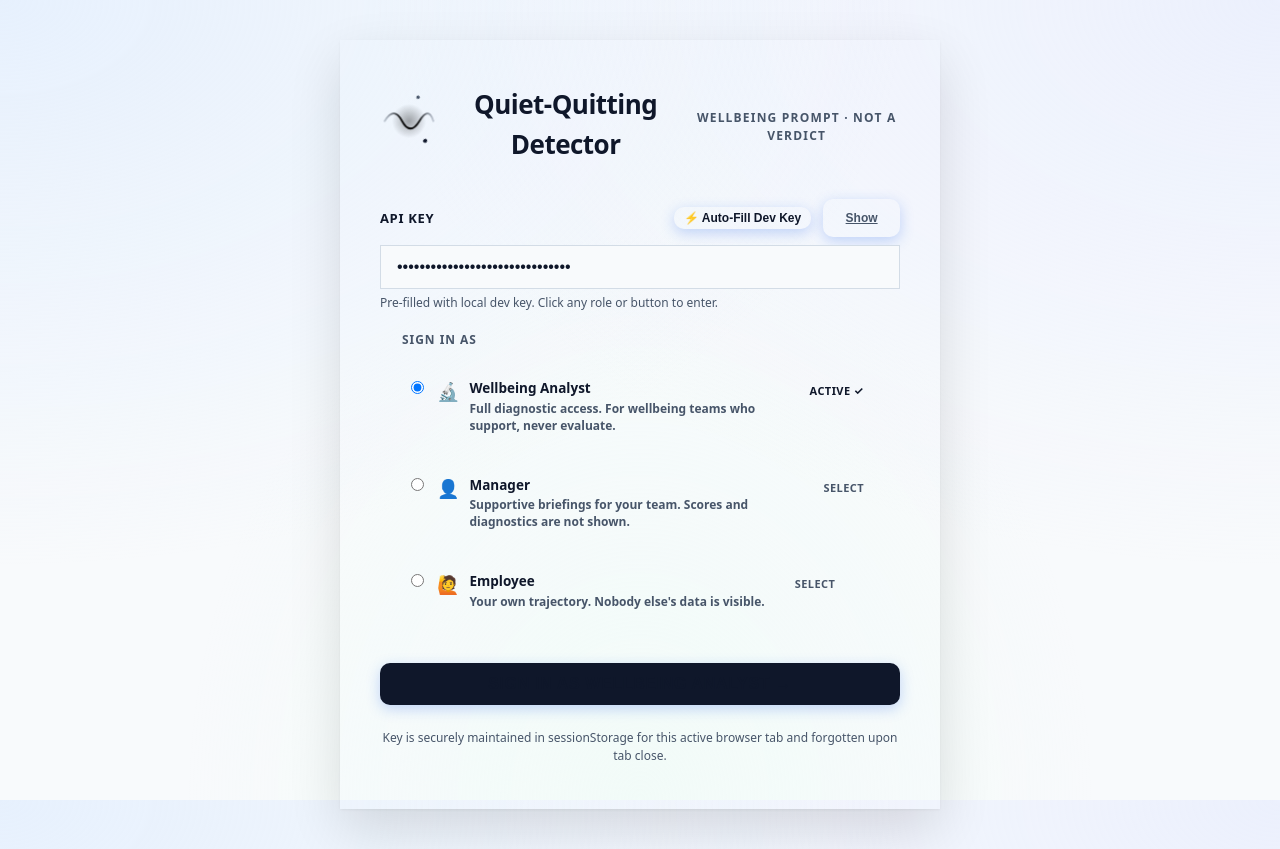
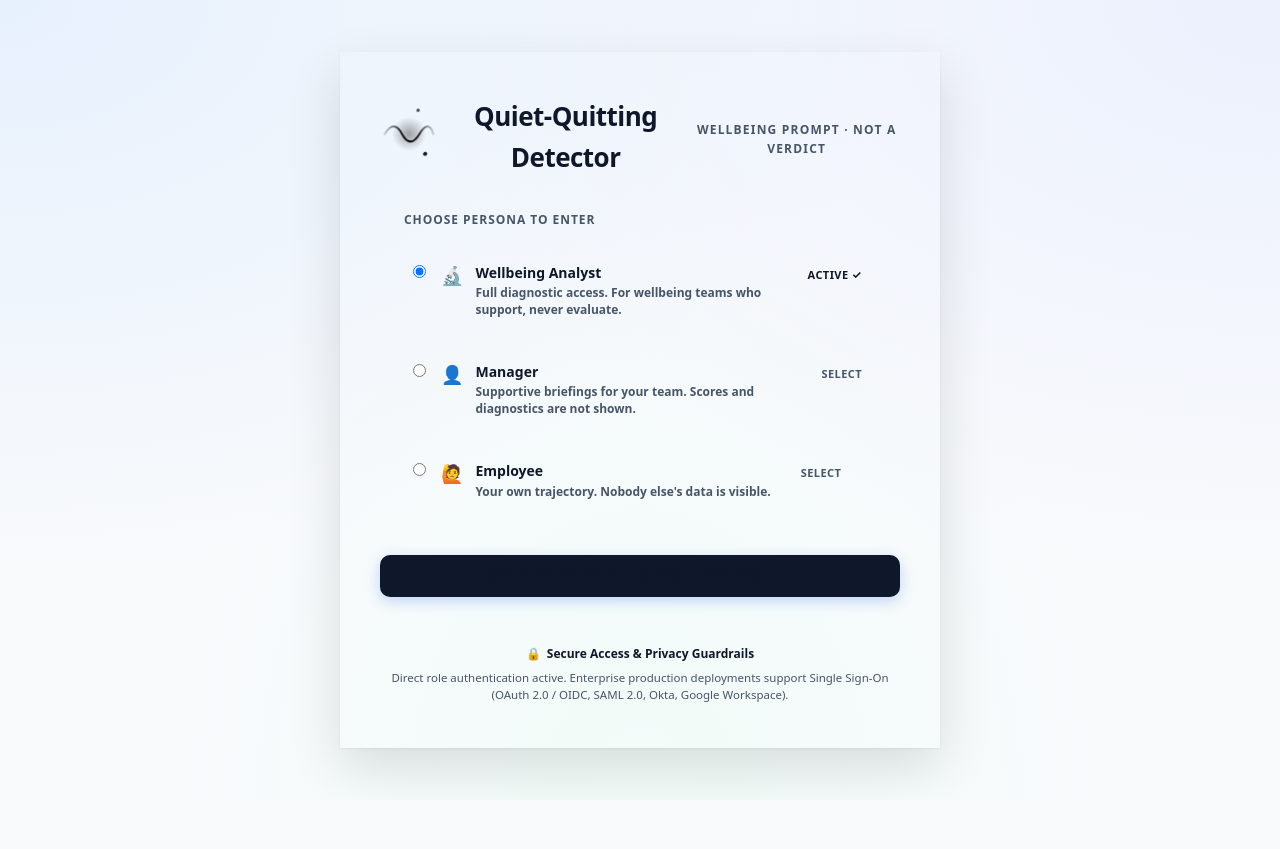
Before and after one commit to Athish2002/quiet-quitting-detector, a React (Vite) app in the folder frontend/: page / in a window 1280 px wide. After the commit the page ends 800 px from the top, so only its background shows below. Built offline with nearby package versions, Linux system fonts and the light colour scheme.

Commit message:
feat(auth): streamline to 1-click persona login portal and remove manual API key input

```diff
--- a/frontend/src/components/ApiKeyGate.tsx
+++ b/frontend/src/components/ApiKeyGate.tsx
@@ -31,27 +31,16 @@ const DEV_KEYS: Record<Role, string> = {
 
 export function ApiKeyGate({ children }: { children: React.ReactNode }) {
   const [key, setKey] = useState<string | null>(getApiKey());
-  const [draft, setDraft] = useState(DEV_KEYS.analyst);
   const [selectedRole, setSelectedRole] = useState<Role>("analyst");
   const [rejected, setRejected] = useState(false);
-  const [showKey, setShowKey] = useState(false);
   const { role, setRole } = useRole();
 
   const loginAs = (targetRole: Role) => {
-    const keyToUse = draft.trim() || DEV_KEYS[targetRole] || "demo-mode-key";
+    const keyToUse = DEV_KEYS[targetRole] || "demo-mode-key";
     setApiKey(keyToUse);
     setRoleStorage(targetRole);
     setRole(targetRole);
     setKey(keyToUse);
-  };
-
-  const handleRoleChange = (newRole: Role) => {
-    setSelectedRole(newRole);
-    setDraft(DEV_KEYS[newRole]);
-  };
-
-  const handleAutoFill = () => {
-    setDraft(DEV_KEYS[selectedRole]);
   };
 
   useEffect(() => {
@@ -71,7 +60,7 @@ export function ApiKeyGate({ children }: { children: React.ReactNode }) {
             <span className="keybar__role-badge">
               {ROLE_LABELS[role].icon} {ROLE_LABELS[role].label}
             </span>
-            <span style={{ color: "var(--muted)" }}>· Authenticated tab</span>
+            <span style={{ color: "var(--muted)" }}>· Authenticated Session</span>
           </span>
           <button
             type="button"
@@ -83,7 +72,7 @@ export function ApiKeyGate({ children }: { children: React.ReactNode }) {
               setKey(null);
             }}
           >
-            Sign out
+            Switch Role / Sign out
           </button>
         </div>
         {children}
@@ -106,75 +95,24 @@ export function ApiKeyGate({ children }: { children: React.ReactNode }) {
           </p>
         </div>
 
-      {rejected ? (
-        <div role="alert" className="callout callout--alert" style={{ borderLeft: "4px solid var(--exit)", background: "var(--accent-bg)", padding: "12px 14px", marginBottom: "1.5rem", fontSize: "13.5px", color: "var(--exit)", lineHeight: "1.5" }}>
-          ⚠️ <strong>Authentication Refused:</strong> Token was not accepted by the backend. Click <strong>Auto-Fill Dev Key</strong> below to load the active local key.
-        </div>
-      ) : null}
+        {rejected ? (
+          <div role="alert" className="callout callout--alert" style={{ borderLeft: "4px solid var(--exit)", background: "var(--accent-bg)", padding: "12px 14px", marginBottom: "1.5rem", fontSize: "13px", color: "var(--exit)", lineHeight: "1.5" }}>
+            ⚠️ <strong>Session Expired or Refused:</strong> Re-select your role below to re-authenticate.
+          </div>
+        ) : null}
 
         <form
           onSubmit={(event) => {
             event.preventDefault();
-            const trimmed = draft.trim();
-            if (!trimmed) return;
             loginAs(selectedRole);
           }}
           style={{ display: "flex", flexDirection: "column", gap: "1.25rem" }}
         >
-          <div>
-            <div style={{ display: "flex", justifyContent: "space-between", alignItems: "center", marginBottom: "8px" }}>
-              <label htmlFor="api-key" style={{ fontSize: "13px", fontWeight: 700, letterSpacing: "0.05em", textTransform: "uppercase", color: "var(--ink)" }}>
-                API Key
-              </label>
-              <div style={{ display: "flex", gap: "12px", alignItems: "center" }}>
-                <button
-                  type="button"
-                  onClick={handleAutoFill}
-                  style={{
-                    background: "var(--accent-bg)",
-                    border: "1px solid var(--accent)",
-                    color: "var(--accent)",
-                    fontSize: "12px",
-                    fontWeight: 700,
-                    padding: "4px 10px",
-                    cursor: "pointer",
-                  }}
-                >
-                  ⚡ Auto-Fill Dev Key
-                </button>
-                <button
-                  type="button"
-                  onClick={() => setShowKey(!showKey)}
-                  style={{ background: "transparent", border: "none", color: "var(--muted)", fontSize: "12px", cursor: "pointer", textDecoration: "underline" }}
-                >
-                  {showKey ? "Hide" : "Show"}
-                </button>
-              </div>
-            </div>
-            <div style={{ position: "relative" }}>
-              <input
-                id="api-key"
-                name="api-key"
-                type={showKey ? "text" : "password"}
-                autoComplete="off"
-                placeholder="Paste your API key here..."
-                value={draft}
-                onChange={(event) => setDraft(event.target.value)}
-                aria-describedby="api-key-help"
-                className="gate__input-field"
-                required
-              />
-            </div>
-            <p id="api-key-help" className="hint" style={{ margin: "6px 0 0", fontSize: "12px", color: "var(--muted)", lineHeight: "1.4" }}>
-              Pre-filled with local dev key. Click any role or button to enter.
-            </p>
-          </div>
-
-          <fieldset className="gate__roles" aria-label="Select your role" style={{ border: "1px solid var(--rule)", padding: "12px 14px", margin: 0, background: "var(--paper)" }}>
+          <fieldset className="gate__roles" aria-label="Select your role" style={{ border: "1px solid var(--rule)", padding: "14px 16px", margin: 0, background: "var(--paper)" }}>
             <legend style={{ padding: "0 8px", fontSize: "12px", fontWeight: 700, letterSpacing: "0.08em", textTransform: "uppercase", color: "var(--muted)" }}>
-              Sign in as
+              Choose Persona to Enter
             </legend>
-            <div style={{ display: "flex", flexDirection: "column", gap: "8px", marginTop: "4px" }}>
+            <div style={{ display: "flex", flexDirection: "column", gap: "10px", marginTop: "6px" }}>
               {(Object.keys(ROLE_LABELS) as Role[]).map((r) => {
                 const isSelected = selectedRole === r;
                 return (
@@ -182,21 +120,21 @@ export function ApiKeyGate({ children }: { children: React.ReactNode }) {
                     key={r}
                     className={`gate__role-card ${isSelected ? "gate__role-card--selected" : ""}`}
                   >
-                    <div style={{ display: "flex", alignItems: "flex-start", gap: "10px" }}>
+                    <div style={{ display: "flex", alignItems: "flex-start", gap: "12px" }}>
                       <input
                         type="radio"
                         name="role"
                         value={r}
                         checked={isSelected}
-                        onChange={() => handleRoleChange(r)}
+                        onChange={() => setSelectedRole(r)}
                         style={{ marginTop: "3px", accentColor: "var(--accent)", cursor: "pointer" }}
                       />
                       <span className="gate__role-icon">
                         {ROLE_LABELS[r].icon}
                       </span>
                       <span className="gate__role-info">
-                        <strong>{ROLE_LABELS[r].label}</strong>
-                        <span className="gate__role-desc">
+                        <strong style={{ fontSize: "14px", color: "var(--ink)" }}>{ROLE_LABELS[r].label}</strong>
+                        <span className="gate__role-desc" style={{ fontSize: "12px", color: "var(--muted)", lineHeight: "1.4" }}>
                           {ROLE_LABELS[r].description}
                         </span>
                       </span>
@@ -214,15 +152,19 @@ export function ApiKeyGate({ children }: { children: React.ReactNode }) {
           <button
             type="submit"
             className="btn btn--primary gate__submit-btn"
-            disabled={!draft.trim()}
           >
             Sign in as {ROLE_LABELS[selectedRole].label} &rarr;
           </button>
         </form>
 
-        <p className="gate__footer" style={{ margin: "1.5rem 0 0", fontSize: "12px", color: "var(--muted)", textAlign: "center", lineHeight: "1.5" }}>
-          Key is securely maintained in sessionStorage for this active browser tab and forgotten upon tab close.
-        </p>
+        <div style={{ marginTop: "1.75rem", paddingTop: "1.25rem", borderTop: "1px solid var(--rule)", textAlign: "center" }}>
+          <p style={{ margin: "0 0 6px", fontSize: "12px", fontWeight: 700, color: "var(--ink)", display: "flex", alignItems: "center", justifyContent: "center", gap: "6px" }}>
+            <span>🔒</span> Secure Access & Privacy Guardrails
+          </p>
+          <p style={{ margin: 0, fontSize: "11.5px", color: "var(--muted)", lineHeight: "1.5" }}>
+            Direct role authentication active. Enterprise production deployments support Single Sign-On (OAuth 2.0 / OIDC, SAML 2.0, Okta, Google Workspace).
+          </p>
+        </div>
       </main>
     </div>
   );
```
Also changed, not shown: 1 other file (tests, documents, lock files or other folders).
